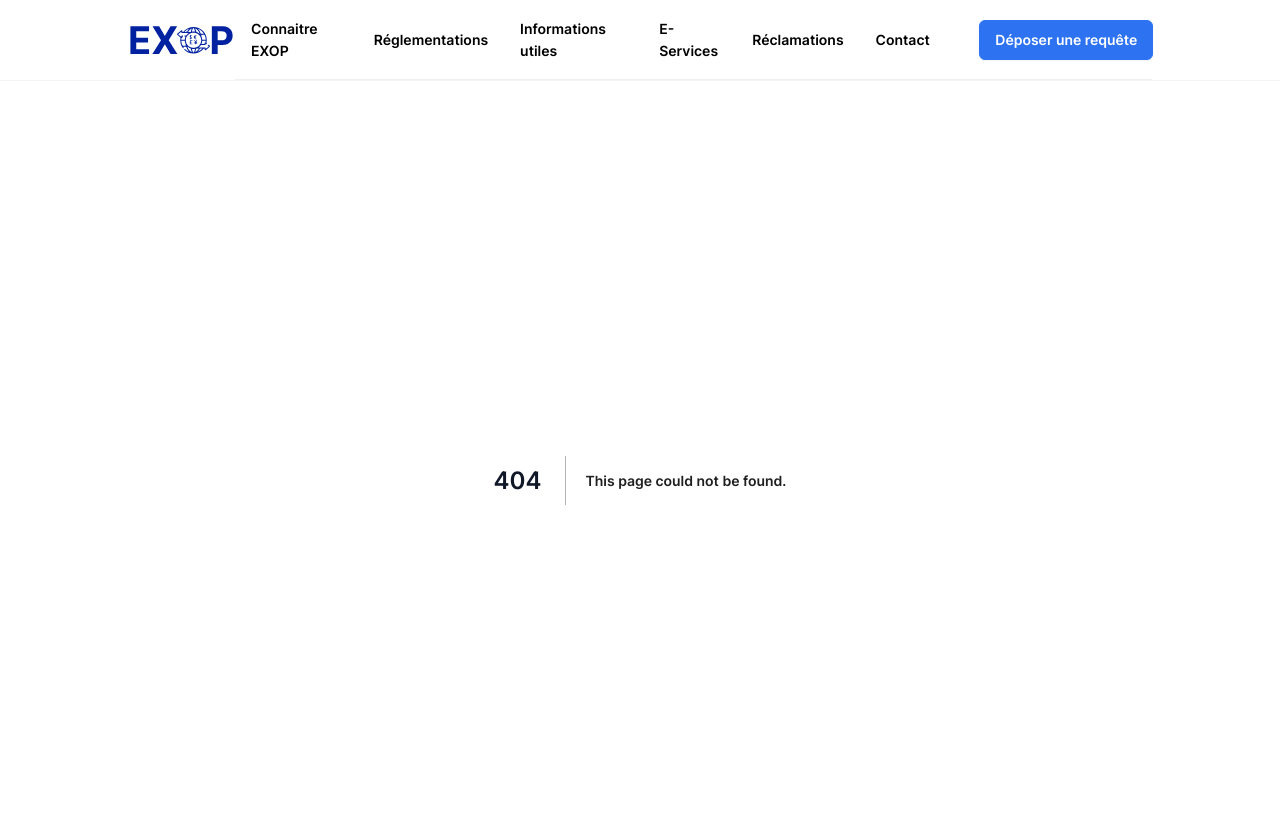
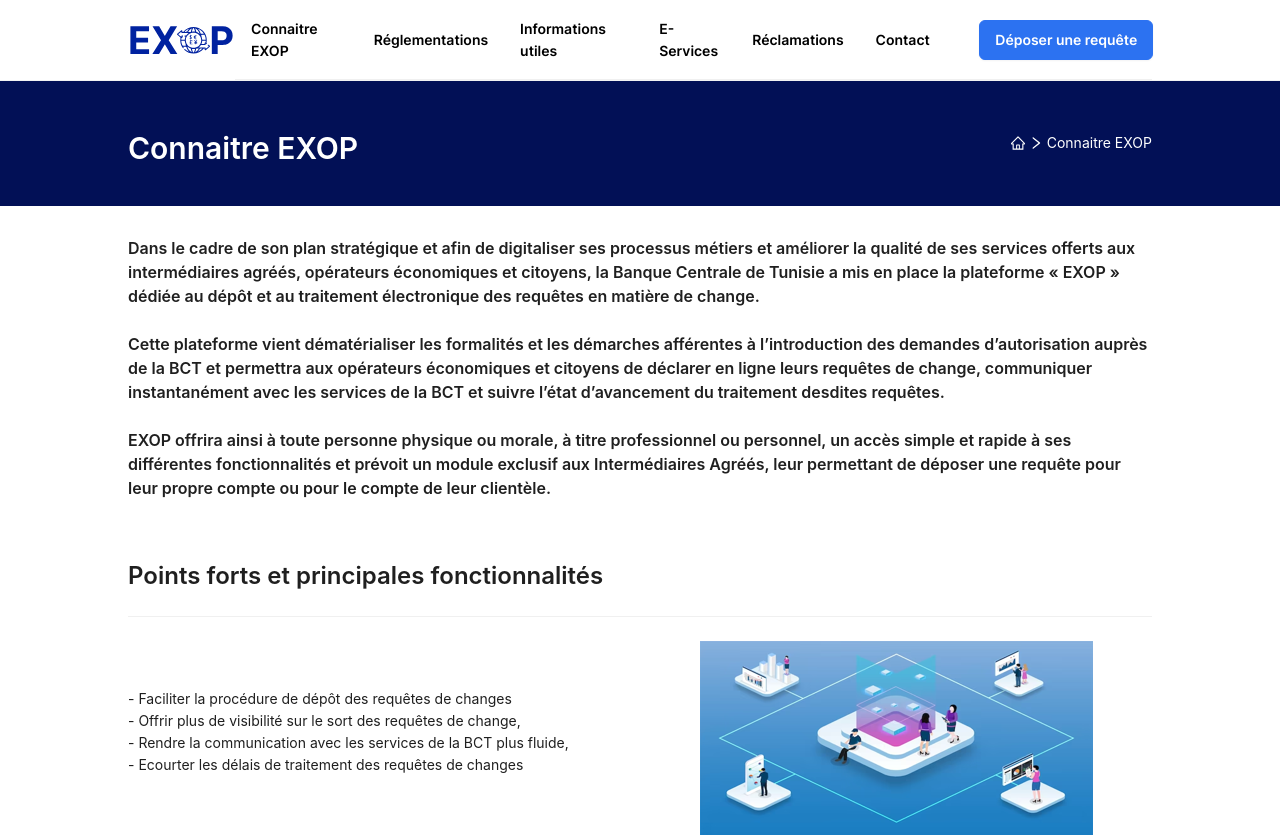
Before and after one commit to Arfaoui11/exop-public, a Next.js app: page /about in a window 1280 px wide. Before the commit this address had no page. Shown: the top 837 px of the page. Built offline with nearby package versions, Linux system fonts and the light colour scheme.

Commit message:
fix: pages folder names

```diff
--- /dev/null
+++ b/src/pages/about/index.tsx
@@ -0,0 +1,58 @@
+import BannerPage from "@src/components/Banner/BannerPage";
+import "animate.css/animate.min.css";
+import { Col, Divider, Row, Typography } from "antd";
+import Head from "next/head";
+import Image from "next/image";
+import imgAbout from "../../assets/images/about.png";
+const { Paragraph, Title } = Typography;
+export default function Home() {
+  return (
+    <>
+      <Head>
+        <title>EXPO | Connaitre EXOP</title>
+      </Head>
+      <BannerPage title="Connaitre EXOP" />
+      <div className="content-wrapper page-section">
+        <Title level={5}>
+          Dans le cadre de son plan stratégique et afin de digitaliser ses
+          processus métiers et améliorer la qualité de ses services offerts aux
+          intermédiaires agréés, opérateurs économiques et citoyens, la Banque
+          Centrale de Tunisie a mis en place la plateforme « EXOP » dédiée au
+          dépôt et au traitement électronique des requêtes en matière de change.
+          <br />
+          <br />
+          Cette plateforme vient dématérialiser les formalités et les démarches
+          afférentes à l’introduction des demandes d’autorisation auprès de la
+          BCT et permettra aux opérateurs économiques et citoyens de déclarer en
+          ligne leurs requêtes de change, communiquer instantanément avec les
+          services de la BCT et suivre l’état d’avancement du traitement
+          desdites requêtes.
+          <br /> <br />
+          EXOP offrira ainsi à toute personne physique ou morale, à titre
+          professionnel ou personnel, un accès simple et rapide à ses
+          différentes fonctionnalités et prévoit un module exclusif aux
+          Intermédiaires Agréés, leur permettant de déposer une requête pour
+          leur propre compte ou pour le compte de leur clientèle.
+        </Title>
+      </div>
+      <div className="content-wrapper page-section">
+        <Title level={3}>Points forts et principales fonctionnalités</Title>
+        <Divider />
+        <Row justify="center" align="middle">
+          <Col xs={24} md={12}>
+            <Paragraph>
+              - Faciliter la procédure de dépôt des requêtes de changes
+              <br />- Offrir plus de visibilité sur le sort des requêtes de
+              change, <br />
+              - Rendre la communication avec les services de la BCT plus fluide,
+              <br />- Ecourter les délais de traitement des requêtes de changes
+            </Paragraph>
+          </Col>
+          <Col xs={24} md={12} style={{ textAlign: "center" }}>
+            <Image src={imgAbout} alt="" />
+          </Col>
+        </Row>
+      </div>
+    </>
+  );
+}
```
